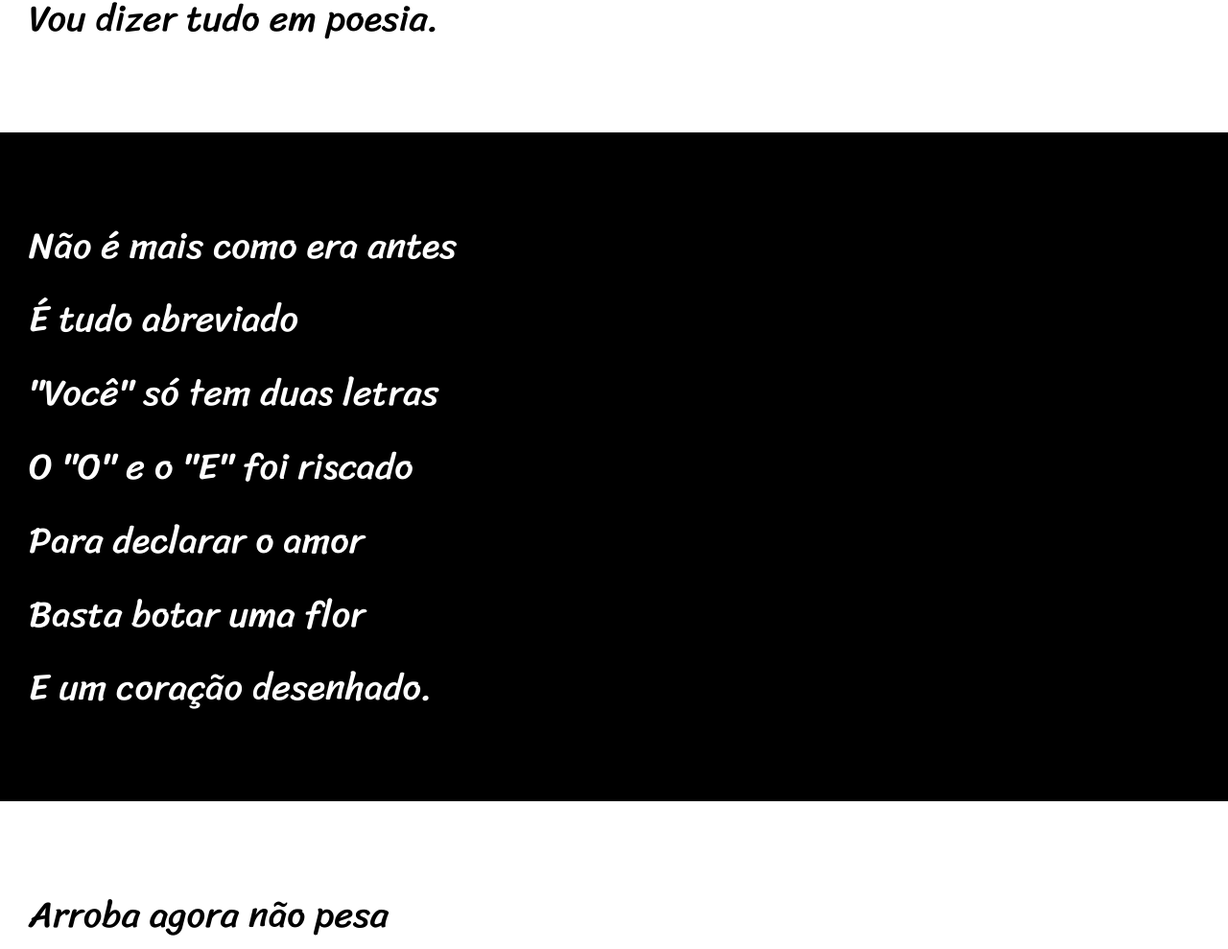
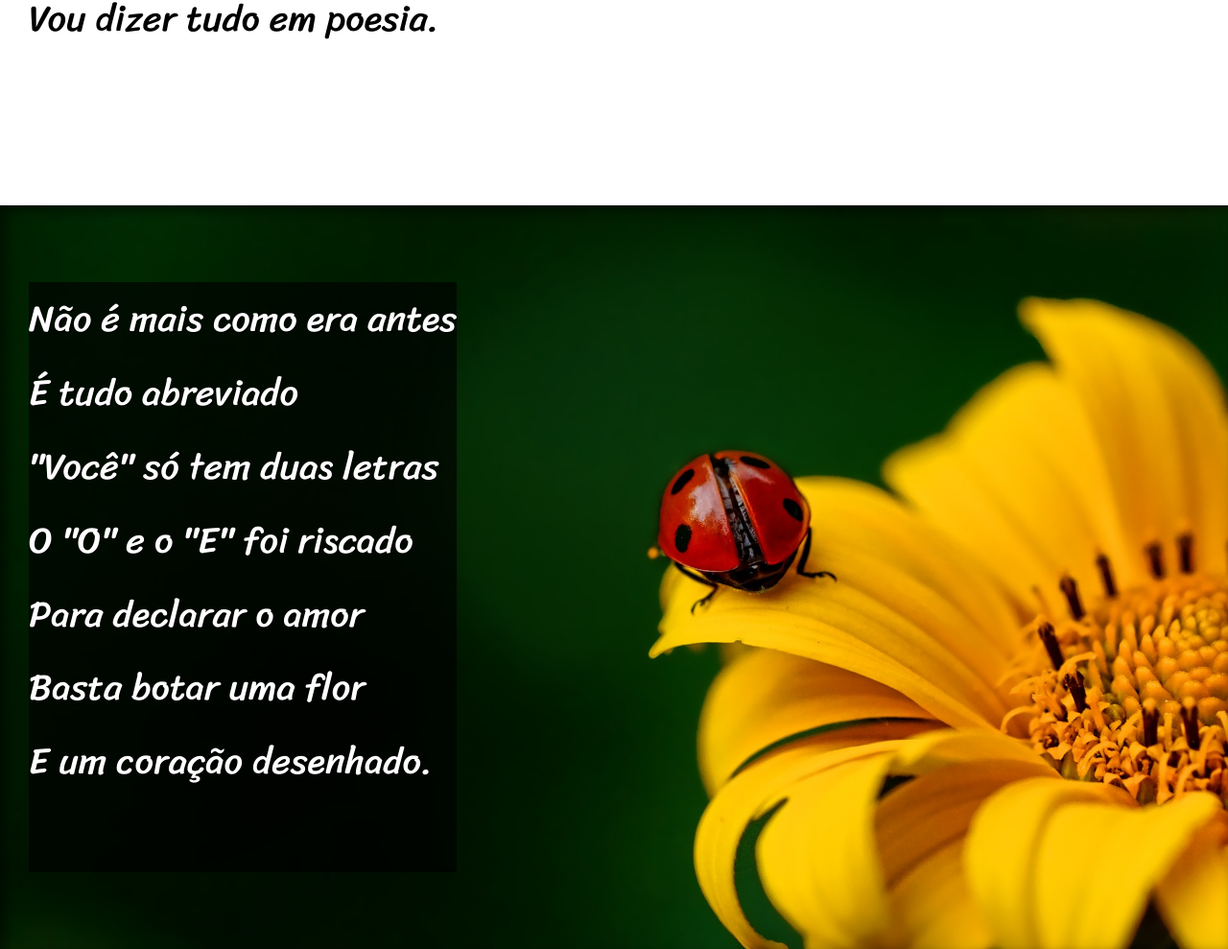
Before and after one commit to SabrinyDev/desafiocordel, a plain HTML site: page cordel.html in a window 1280 px wide. Shown: the part 830-1819 px from the top of the page at 96% size. Drawn offline with Linux system fonts and the light colour scheme.

Commit message:
efeito paralax

```diff
--- a/cordel.html
+++ b/cordel.html
@@ -26,7 +26,7 @@
             </p>
         </section>
 
-        <section class="imagem">
+        <section class="imagem" id="img01">
             <p>
                 Não é mais como era antes <br>
                 É tudo abreviado <br>
@@ -60,7 +60,7 @@
             </p>
         </section>
 
-        <section class="imagem">
+        <section class="imagem" id="img02">
             <p>
                 Tenho saudade das cartas <br>
                 Escritas com a própria mão <br>
--- a/style.css
+++ b/style.css
@@ -68,15 +68,29 @@ section.normal{
 section.imagem{
     background-color: black;
     color: white;
+    box-shadow: inset 6px 6px 13px 0px rgba(0, 0, 0, 0.514);
+    background-size: cover;
+    background-position: right center;
+    background-attachment: fixed;
 }
 
 section.imagem > p{
-    background-color: rgba(0, 0, 0, 0.521);
-    display: inline-block
+    background-color: rgba(0, 0, 0, 0.658);
+    display: inline-block;
+    text-shadow: 1px 1px 0px black;
 }
 
+section p {
+    padding-bottom: 2em;
+}
 
+section#img01{
+    background-image: url(imagens/background001.jpg);
+}
 
+section#img02{
+    background-image: url(imagens/background002.jpg);
+}
 
 footer{
     background-color: black;
```
